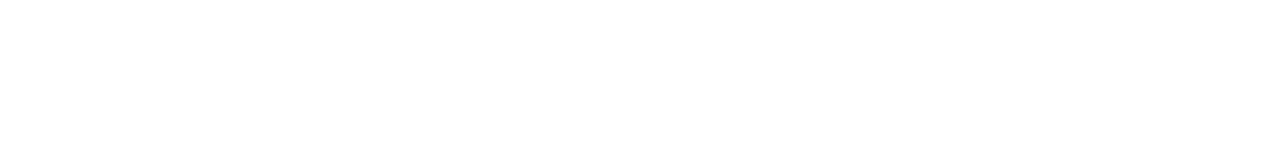
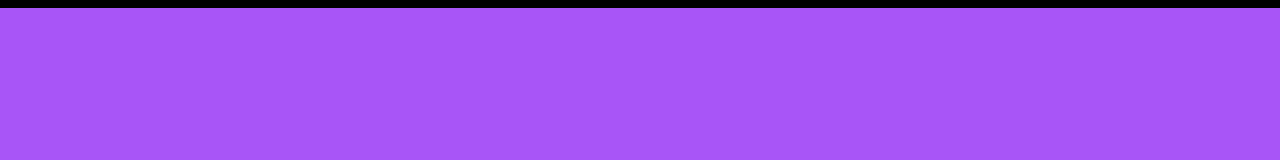
Before and after one commit to Jaycossey/password-generator, a plain HTML site: page index.html in a window 1280 px wide. Drawn offline with Linux system fonts and the light colour scheme.

Commit message:
added tailwind css setup

```diff
--- a/assets/css/styles.css
+++ b/assets/css/styles.css
@@ -0,0 +1,3 @@
+@tailwind base;
+@tailwind components;
+@tailwind utilities;
--- a/index.html
+++ b/index.html
@@ -5,8 +5,11 @@
     <meta name="viewport" content="width=device-width, initial-scale=1.0">
     <title>Password Generator</title>
     <link rel="icon" href="./assets/images/manadacrystal.png">
+    <link rel="stylesheet" href="./dist/output.css">
 </head>
 <body>
-
+    <main id="container" class="w-screen h-screen bg-purple-500">
+        <section class=" border-4 border-black"></section>
+    </main>
 </body>
 </html>
--- /dev/null
+++ b/tailwind.config.js
@@ -0,0 +1,11 @@
+/** @type {import('tailwindcss').Config} */
+module.exports = {
+  content: [
+    './assets/scripts/scripts.js',
+    './index.html',
+  ],
+  theme: {
+    extend: {},
+  },
+  plugins: [],
+}
```
Also changed, not shown: dist/output.css (added).
